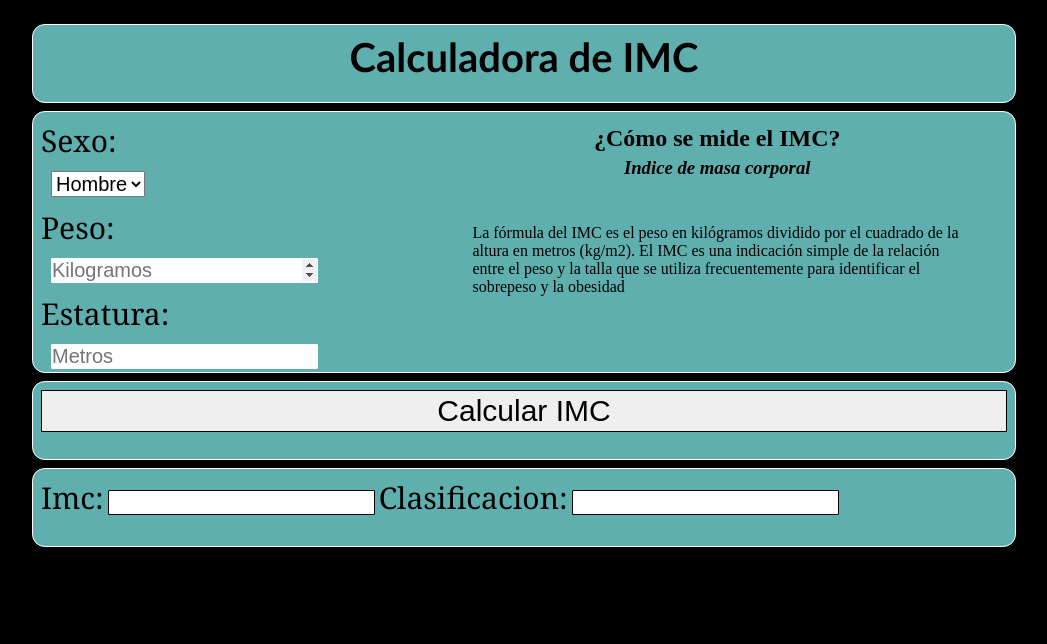
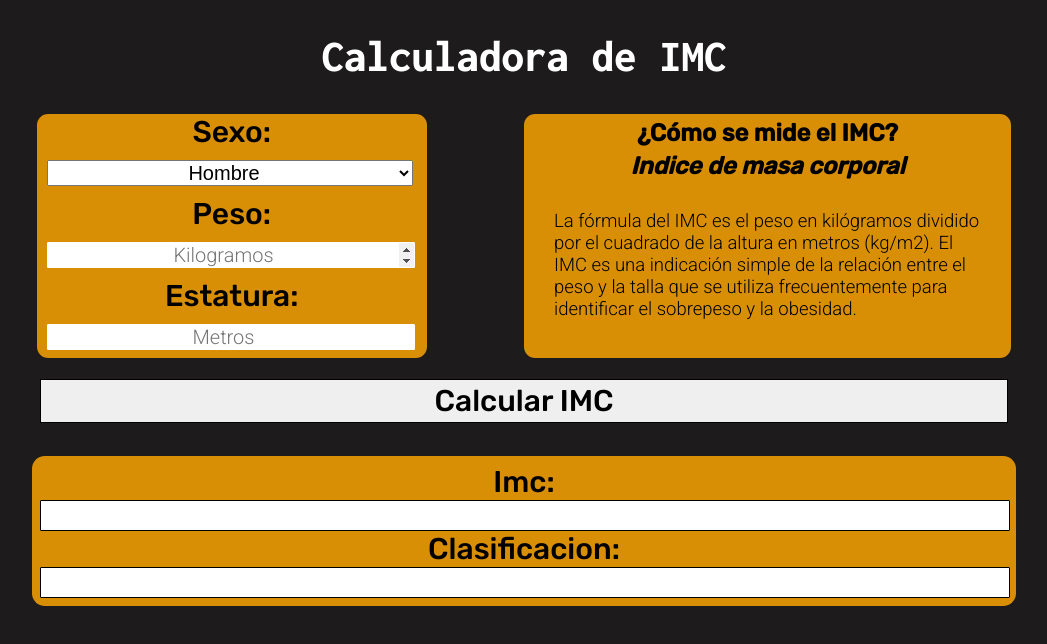
Before and after one commit to tomasjara/Calculadora-IMC, a plain HTML site: page index.html in a window 1280 px wide. Shown: the whole page, without its empty margins (116-1163 px from the left). Drawn offline with Linux system fonts and the light colour scheme.

Commit message:
design changes

```diff
--- a/Css/style.css
+++ b/Css/style.css
@@ -4,90 +4,102 @@
 }
 
 body {
-    background: #000000;
+    background: #1D1B1B   ;
 }
 
 #contenedor {
     width: 1000px;
     height: 610px;
-    background: #000000;
+    background: #1D1B1B   ;
     margin: 0.5em auto;
     padding: 0.5em;
     border-radius: 0.5em;
 }
 
 #header {
-    border: 1px solid #FFFFFF;
     height: 10%;
-    background: #60AFAF;
+    background: #1D1B1B  ;
     padding: 0.5em;
     border-radius: 0.8em;
     margin: 0.5em;
 }
 
 #header h1 {
-    font-size: 40px;
+    font-size: 45px;
     text-align: center;
-    font-family: 'Calibri';
+    font-family: 'Inconsolata', monospace;
     margin-bottom: 0;
+    color: #FFFFFF;
 }
 
 #sub-contenedor {
     height: 40%;
-    background: #60AFAF;
-    padding: 0.5em;
+    background: #1D1B1B;
+    padding: 0.3em;
     margin: 0.5em;
-    border: 1px solid #FFFFFF;
     border-radius: 0.8em;
 }
 
 #formulario {
     height: 100%;
     width: 40%;
+    position: relative;
     float: left;
+    background: #D88F06 ;
+    border-radius: 0.7em;
 }
 
 #formulario label {
     font-size: 30px;
-    font-family: 'Cambria';
+    text-align: center;
+    font-family: 'Rubik', sans-serif;
     display: block;
 }
 
 #formulario input {
     outline: none;
+    font-family: 'Roboto', sans-serif;
+    text-align: center;
     margin: 10px;
     border: 1px solid #FFFFFF;
     border-radius: 1px;
     font-size:20px;
+    width: 94%;
 }
 
 #selector-sexo {
     margin: 10px;
     font-size:20px;
+    width: 94%;
+    text-align-last: center;
 }
 
 #informacion {
     height: 100%;
-    width: 60%;
+    width: 50%;
     float: right;
+    background: #D88F06 ;
+    border-radius: 0.7em;
 }
 
 #informacion h2, h3 {
+    height: 10%px;
     margin: 5px;
+    font-family: 'Rubik', sans-serif;
     text-align: center;
+    font-size: 24px;
 }
 
 #informacion p {
-    margin: 45px;
+    margin: 30px;
+    font-size: 18.5px;
+    font-family: 'Roboto', sans-serif;
 }
 
 #botones {
-    border: 1px solid #FFFFFF;
     height: 10%;
-    background: #60AFAF;
     padding: 0.5em;
     margin: 0.5em;
-    border-radius: 0.8em;
 }
 
 #botones button {
@@ -95,12 +107,12 @@ body {
     font-size: 30px;
     padding: 3px;
     border: 1px solid ;
+    font-family: 'Rubik', sans-serif;
 }
 
 #resultado {
-    border: 1px solid #FFFFFF;
-    height:10%;
-    background: #60AFAF;
+    height:22%;
+    background: #D88F06;
     padding: 0.5em;
     margin: 0.5em;
     border-radius: 0.8em;
@@ -108,11 +120,17 @@ body {
 
 #resultado label {
     font-size: 30px;
-    font-family: 'Cambria';
+    text-align: center;
+    font-family: 'Rubik', sans-serif;
+    display: block;
 }
 
 #resultado input {
     border: 1px solid ;
     border-radius: 1px;
-    font-size:20px;
+    font-size:25px;
+    font-family: 'Rubik', sans-serif;
+    display: block;
+    width: 100%;
+    text-align: center;
 }
--- a/index.html
+++ b/index.html
@@ -3,6 +3,12 @@
 <head>
 	<title>Calculadora de IMC</title>
 	<link rel="stylesheet" href="Css/style.css">
+	<link rel="icon" href="img/icon.png">
+	<!-- Google font -->
+	<link rel="stylesheet" href="https://fonts.googleapis.com/css2?family=Roboto:wght@300&display=swap">
+	<link rel="stylesheet" href="https://fonts.googleapis.com/css2?family=Fredoka+One&display=swap" >
+	<link href="https://fonts.googleapis.com/css2?family=Inconsolata:wght@800&display=swap" rel="stylesheet">
+	<link href="https://fonts.googleapis.com/css2?family=Rubik:wght@500&display=swap" rel="stylesheet">
 </head>
 <body>
 
@@ -34,7 +40,7 @@
 				<p>
 					La fórmula del IMC es el peso en kilógramos dividido por el cuadrado de la altura en metros (kg/m2).
 					El IMC es una indicación simple de la relación entre el peso y la talla que se utiliza frecuentemente
-					para identificar el sobrepeso y la obesidad
+					para identificar el sobrepeso y la obesidad.
 				</p>
 			</div>
 		</div>
@@ -51,7 +57,6 @@
 			<label>Clasificacion:</label>
 				<input id="clasificacion" readonly>
 		</div>
-		<div><p>Hola mundo</p></div> <!-- VS code -->
 <script>
 
 	function calculadoraImc() {
```
Also changed, not shown: img/icon.png (added).
